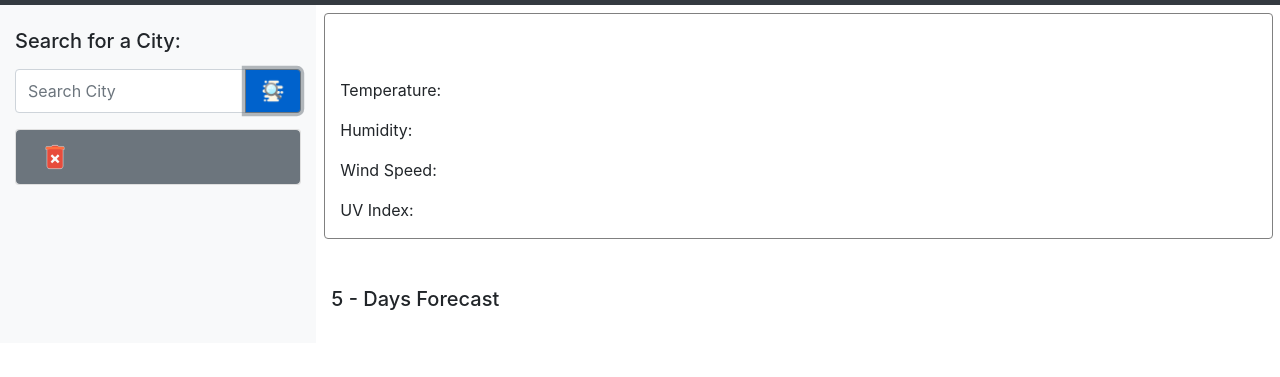
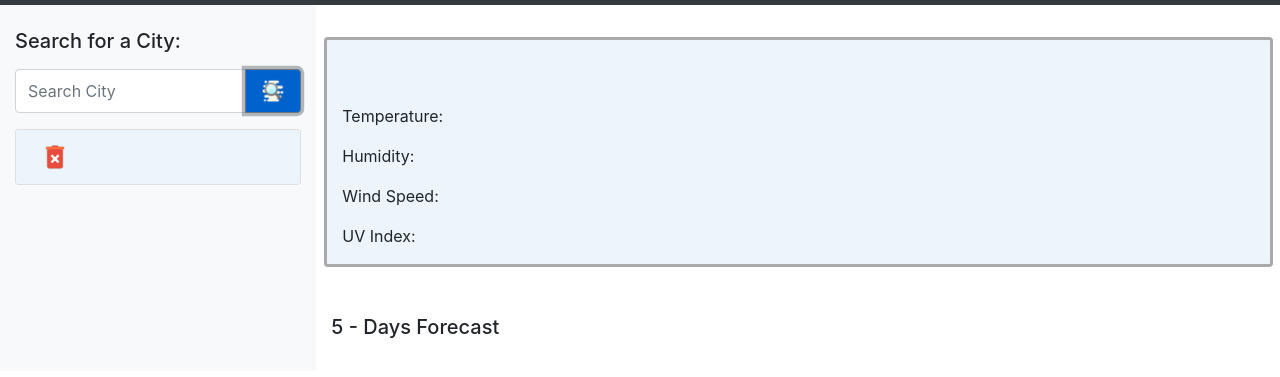
Before and after one commit to ystamaritq/weather-dashboard, a plain HTML site: page index.html in a window 1280 px wide. Both pictures are taken after a click on the button 273 px from the left and 142 px from the top of the page. Shown: the part 51-428 px from the top of the page. Drawn offline with nearby package versions, Linux system fonts and the light colour scheme.

Commit message:
css little changes

```diff
--- a/assets/css/style.css
+++ b/assets/css/style.css
@@ -4,7 +4,9 @@ body {
 }
 
 .weather-display {
-	border: 1px solid gray;
+	border: 3px solid darkgray;
+	background-image: #f0f8ff;
+	background-color: #ebf5fb;
 }
 
 .badge-moderate {
@@ -23,3 +25,8 @@ body {
 	width: 30px;
 	height: 30px;
 }
+
+.bg-active {
+	background-color: #ebf5fb;
+	border: 3px solid darkgray;
+}
--- a/assets/js/script.js
+++ b/assets/js/script.js
@@ -27,7 +27,7 @@ function loadWeather(city) {
 		var uv = json.current.uv;
 
 		//display the json data on the page
-		$("#current-city").html(`${cityName}  ${date}  <img src="${iconUrl}">`);
+		$("#current-city").html(`${cityName} -- ${date}  <img src="${iconUrl}">`);
 		$("#temp").text(" " + json.current.temp_f + " °F");
 		$("#humidity").text(" " + json.current.humidity + " %");
 		$("#wind").text(" " + json.current.wind_mph + " MPH");
@@ -92,9 +92,9 @@ function loadCities() {
 
 	cities.forEach((city) => {
 		var activeClass = "bg-light";
-		if (city === activeCity) activeClass = "bg-secondary";
+		if (city === activeCity) activeClass = "bg-active";
 		$("#cities-append").prepend(
-			`<li class="list-group-item d-flex justify-content-between pr-2 pl-4 bg-secondary ${activeClass}" onclick="setActiveCity('${city}')">${city}
+			`<li class="list-group-item d-flex justify-content-between pr-2 pl-4 ${activeClass}" onclick="setActiveCity('${city}')">${city}
 			<img class="img-custom" src="./assets/imgs/delete.png" alt="delete" onclick="removeCity('${city}', event)">
 			</li>`
 		);
--- a/index.html
+++ b/index.html
@@ -41,8 +41,8 @@
         </section>
         <!-- section for weather card display and 5 cards with the info template-->
         <section class="col-9 bg-white mt-5 pt-3">
-            <div class="row">
-                <div class="card ml-2 col-12 weather-display py-3">
+            <div class="row pt-4">
+                <div class="card ml-2 col-12 weather-display py-3 pb-3">
                     <h4 class="mt-3"><span id="current-city"></span></h4>
                     <div class="mt-4 mr-2">Temperature:<span id="temp"></span></div>
                     <div class="mt-3 mr-2">Humidity:<span id="humidity"></span></div>
```
